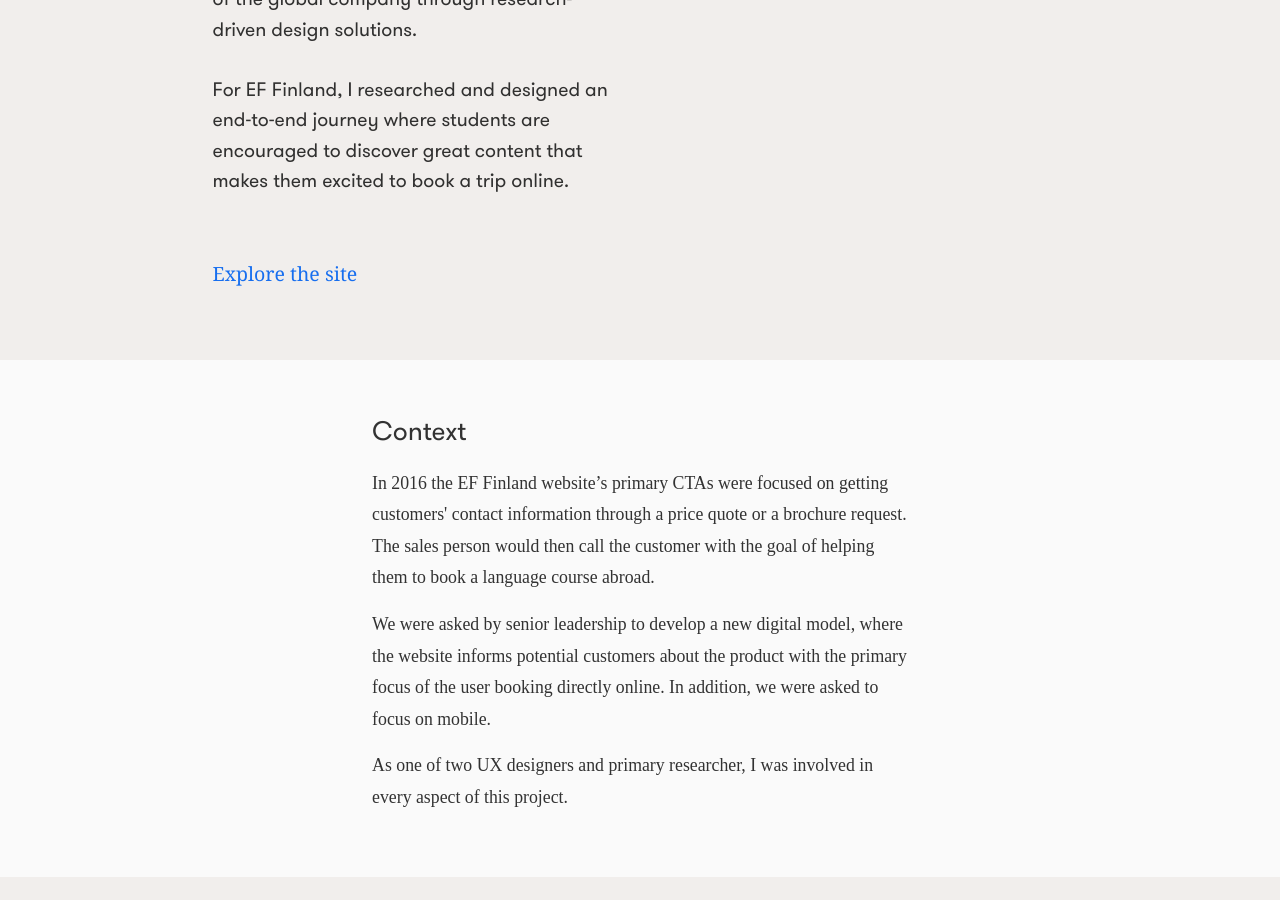
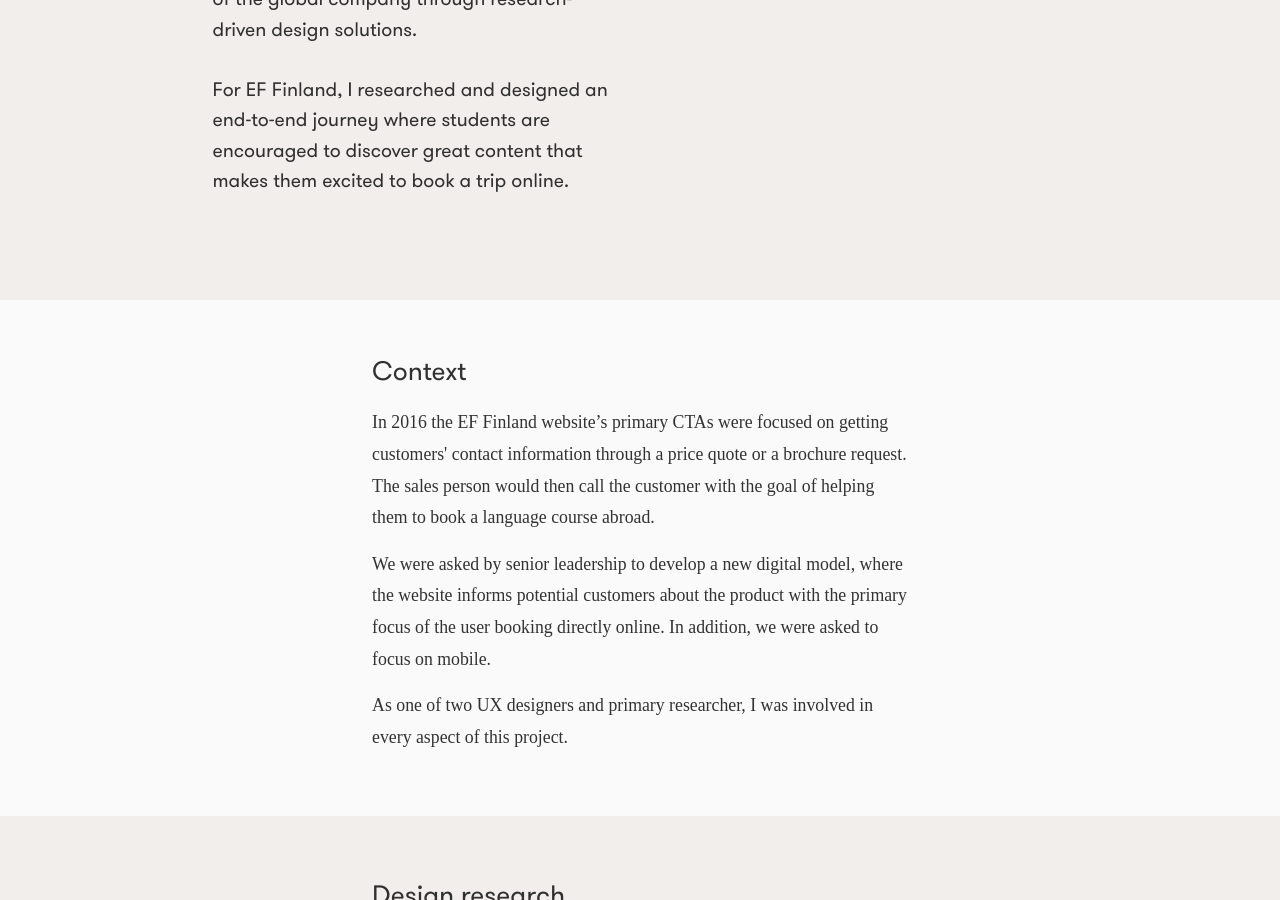
Before and after one commit to mattihicks/mattihicks-portfolio, a Jekyll site: the page built from ef.md, in a window 1280 px wide and 900 px high, scrolled down 337 px. Built offline with Jekyll 4.4.1, drawn with Linux system fonts in a browser that asks for light colours; nearby versions of some CDN libraries; some web fonts are replaced.

```diff
--- a/ef.md
+++ b/ef.md
@@ -9,7 +9,6 @@
 <div class="page-content">
 
   <div class="wrapper">
-    <div class="site-link"><a href="https://www.ef.fi/languagesabroad" target="_blank">Explore the site</a> </div>
 
   </div>
 </div>
```
